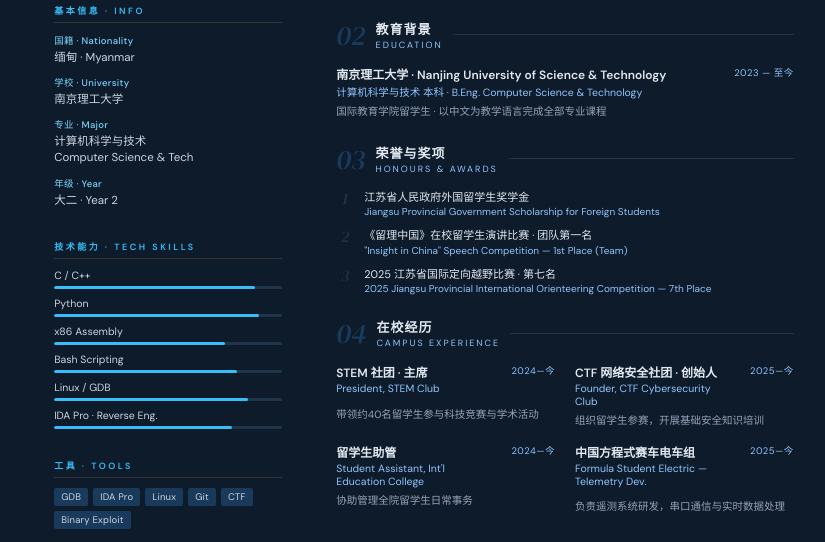
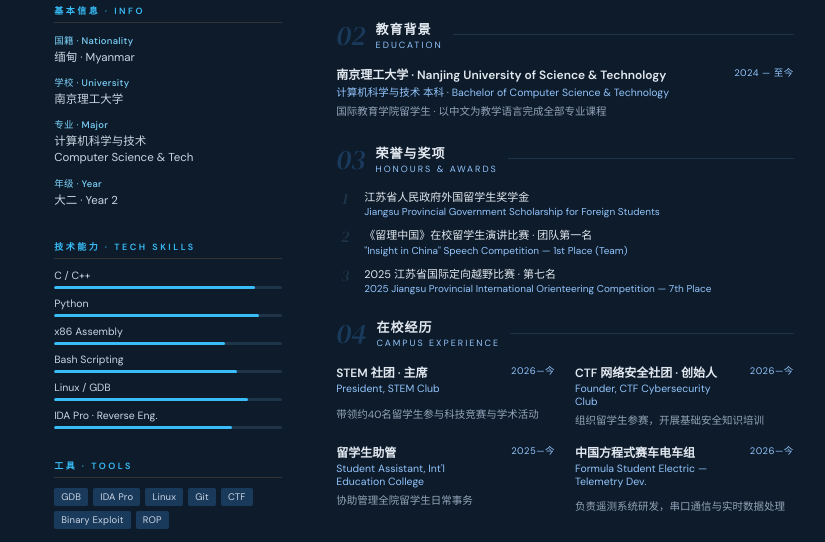
Before and after one commit to crooke22/crooke22.github.io, a plain HTML site: page index.html in a window 1280 px wide. Shown: the part 323-865 px from the top of the page, without its empty margins (211-1036 px from the left). Drawn offline with Linux system fonts and the light colour scheme.

Commit message:
Update index.html

```diff
--- a/index.html
+++ b/index.html
@@ -7,6 +7,8 @@
 <link href="https://fonts.googleapis.com/css2?family=DM+Serif+Display:ital@0;1&family=DM+Sans:wght@300;400;500;600&family=Noto+Serif+SC:wght@400;600;700&display=swap" rel="stylesheet">
 <style>
   *, *::before, *::after { box-sizing: border-box; margin: 0; padding: 0; }
+
+  html, body { overflow-x: hidden; overflow-y: auto; }
 
   :root {
     --ink: #e2e8f0;
@@ -28,7 +30,7 @@
     background: var(--bg);
     color: var(--ink);
     width: 210mm;
-    min-height: 297mm;
+    min-height: auto;
     margin: 0 auto;
     display: grid;
     grid-template-columns: 72mm 1fr;
@@ -542,6 +544,7 @@
         <span class="tag">Git</span>
         <span class="tag">CTF</span>
         <span class="tag">Binary Exploit</span>
+        <span class="tag">ROP</span>
       </div>
     </div>
 
@@ -603,9 +606,9 @@
     <div class="entry">
       <div>
         <div class="entry-title">南京理工大学 · Nanjing University of Science & Technology</div>
-        <div class="entry-subtitle">计算机科学与技术 本科 · B.Eng. Computer Science & Technology</div>
+        <div class="entry-subtitle">计算机科学与技术 本科 · Bachelor of Computer Science & Technology</div>
       </div>
-      <div class="entry-date">2023 — 至今</div>
+      <div class="entry-date">2024 — 至今</div>
       <div class="entry-desc">国际教育学院留学生 · 以中文为教学语言完成全部专业课程</div>
     </div>
   </section>
@@ -659,7 +662,7 @@
           <div class="entry-title">STEM 社团 · 主席</div>
           <div class="entry-subtitle">President, STEM Club</div>
         </div>
-        <div class="entry-date">2024—今</div>
+        <div class="entry-date">2026—今</div>
         <div class="entry-desc">带领约40名留学生参与科技竞赛与学术活动</div>
       </div>
       <div class="entry">
@@ -667,7 +670,7 @@
           <div class="entry-title">CTF 网络安全社团 · 创始人</div>
           <div class="entry-subtitle">Founder, CTF Cybersecurity Club</div>
         </div>
-        <div class="entry-date">2025—今</div>
+        <div class="entry-date">2026—今</div>
         <div class="entry-desc">组织留学生参赛，开展基础安全知识培训</div>
       </div>
       <div class="entry">
@@ -675,7 +678,7 @@
           <div class="entry-title">留学生助管</div>
           <div class="entry-subtitle">Student Assistant, Int'l Education College</div>
         </div>
-        <div class="entry-date">2024—今</div>
+        <div class="entry-date">2025—今</div>
         <div class="entry-desc">协助管理全院留学生日常事务</div>
       </div>
       <div class="entry">
@@ -683,7 +686,7 @@
           <div class="entry-title">中国方程式赛车电车组</div>
           <div class="entry-subtitle">Formula Student Electric — Telemetry Dev.</div>
         </div>
-        <div class="entry-date">2025—今</div>
+        <div class="entry-date">2026—今</div>
         <div class="entry-desc">负责遥测系统研发，串口通信与实时数据处理</div>
       </div>
     </div>
```
